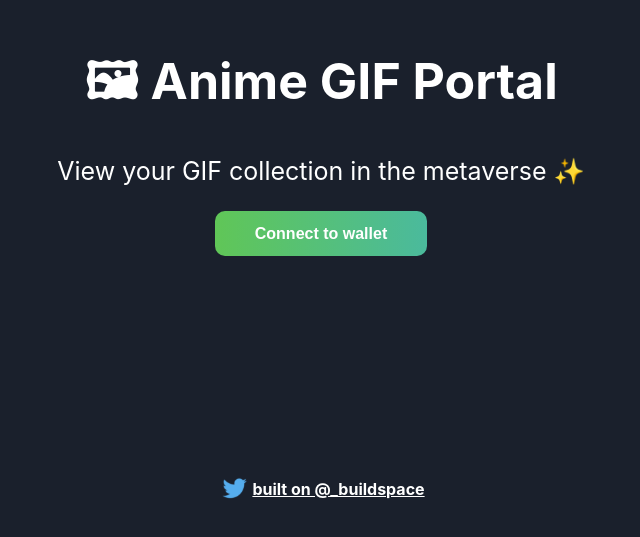
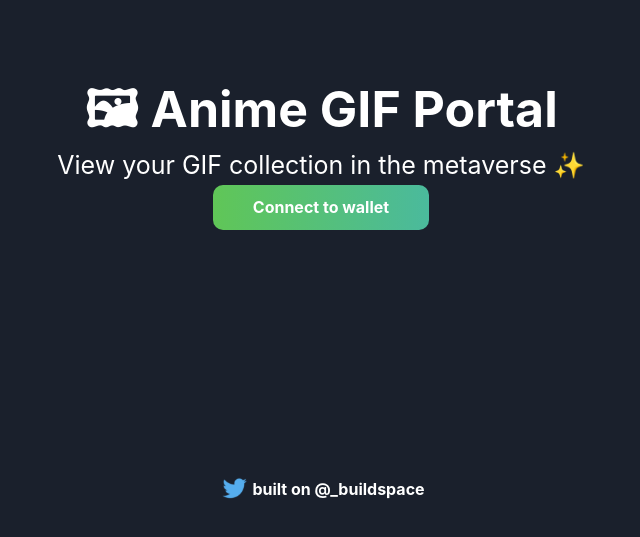
Before and after one commit to buildspace/gif-portal-starter, a React (Create React App) app: page / in a window 1280 px wide. Shown: the part 249-786 px from the top of the page, without its empty margins (319-959 px from the left). Built offline with nearby package versions, Linux system fonts and the light colour scheme; what @project-serum/anchor, @solana/web3.js would draw is missing.

Commit message:
install tailwind

```diff
--- /dev/null
+++ b/craco.config.js
@@ -0,0 +1,10 @@
+module.exports = {
+  style: {
+    postcss: {
+      plugins: [
+        require('tailwindcss'),
+        require('autoprefixer'),
+      ],
+    },
+  },
+}
--- a/src/index.css
+++ b/src/index.css
@@ -1,3 +1,7 @@
+@tailwind base;
+@tailwind components;
+@tailwind utilities;
+
 body {
   margin: 0;
   font-family: -apple-system, BlinkMacSystemFont, 'Segoe UI', 'Roboto', 'Oxygen',
--- /dev/null
+++ b/tailwind.config.js
@@ -0,0 +1,11 @@
+module.exports = {
+  purge: ['./src/**/*.{js,jsx,ts,tsx}', './public/index.html'],
+  darkMode: false, // or 'media' or 'class'
+  theme: {
+    extend: {},
+  },
+  variants: {
+    extend: {},
+  },
+  plugins: [],
+}
```
Also changed, not shown: package.json (+10 -4 lines), 1 other file (tests, documents, lock files or other folders).
